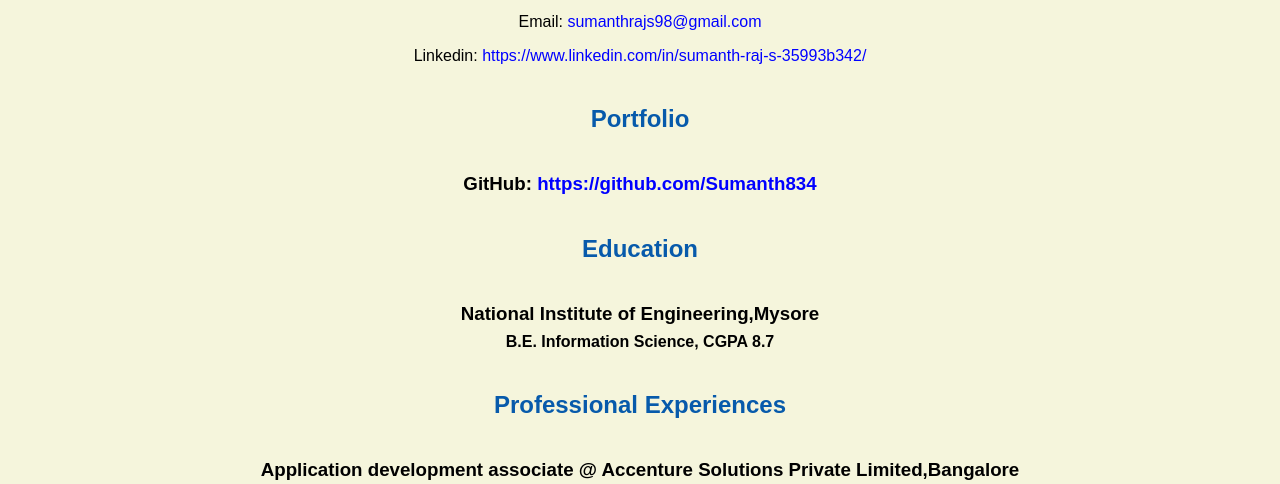
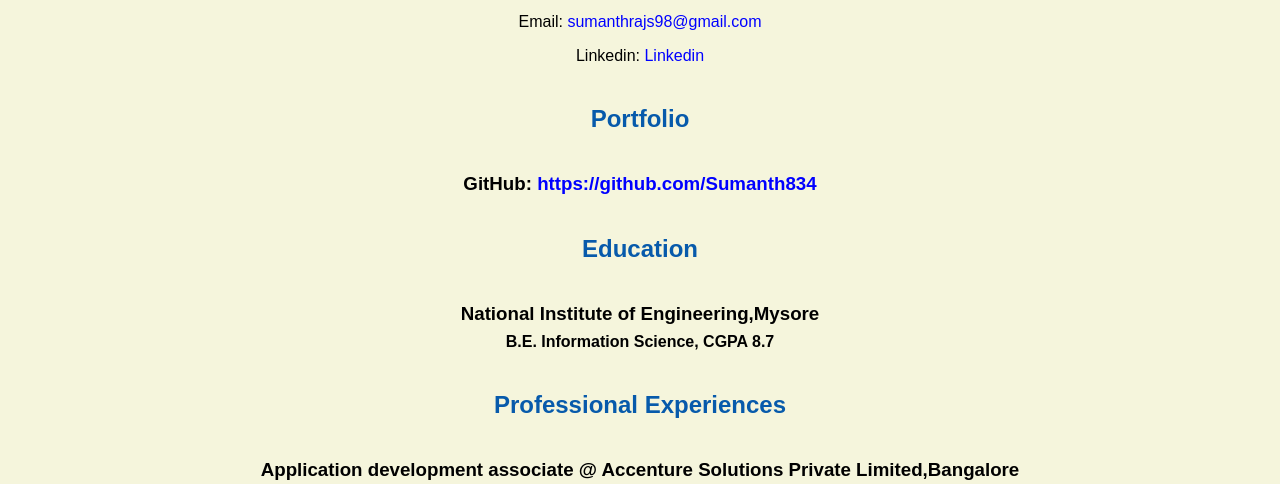
Before and after one commit to Sumanth834/Sumanth834.github.io, a plain HTML site: page resume.html in a window 1280 px wide. Shown: the part 321-805 px from the top of the page. Drawn offline with Linux system fonts and the light colour scheme.

Commit message:
Update resume.html

```diff
--- a/resume.html
+++ b/resume.html
@@ -23,7 +23,7 @@
     <h4> Software Engineer,26 </h4>
 
     <p>Email: <a href="mailto:sumanthrajs98@gmail.com" target="_blank">sumanthrajs98@gmail.com</a></p>
-     <p>Linkedin: <a href="mailto:https://www.linkedin.com/in/sumanth-raj-s-35993b342/" target="_blank">https://www.linkedin.com/in/sumanth-raj-s-35993b342/</a></p>
+    <p>Linkedin: <a href="https://www.linkedin.com/in/sumanth-raj-s-35993b342/">Linkedin</a><p>
     <!-- don't post physical address, personal phone number or other personal information on the web! -->
 
     <h2>Portfolio</h2>
```
